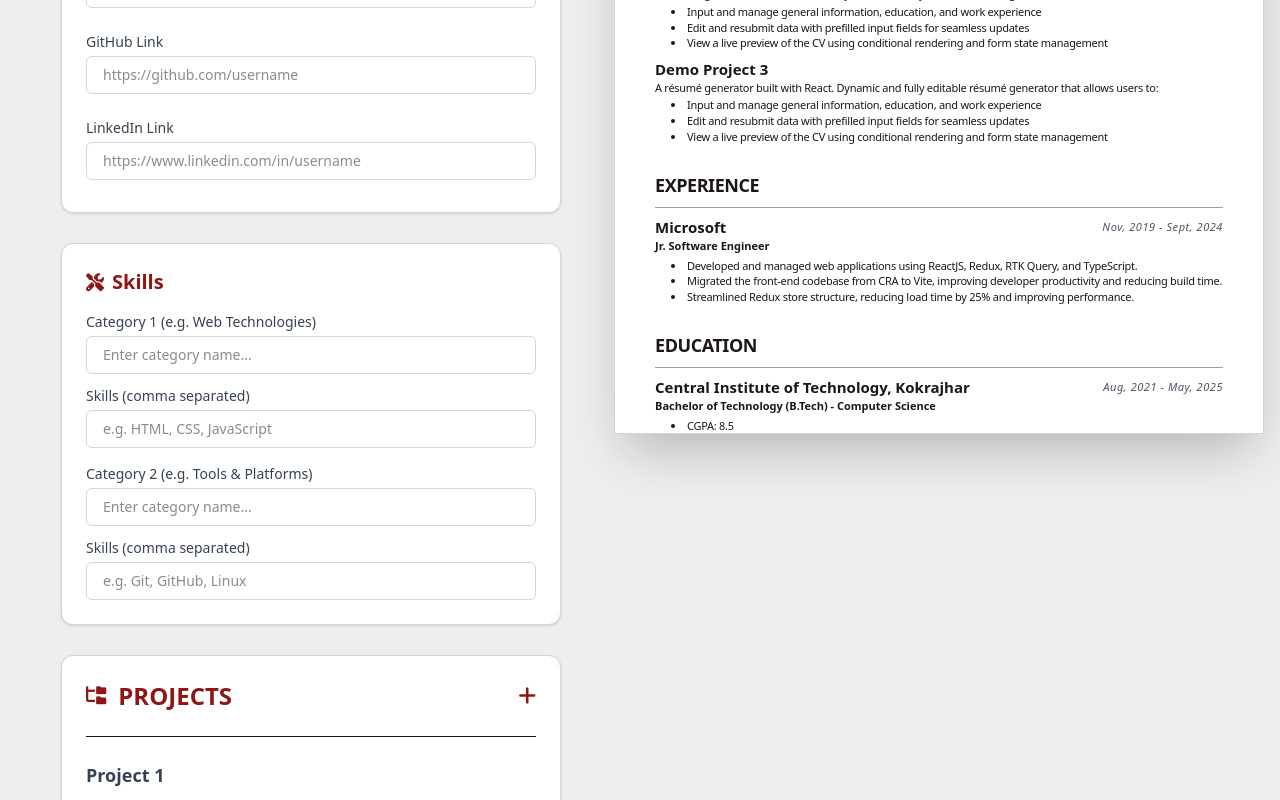
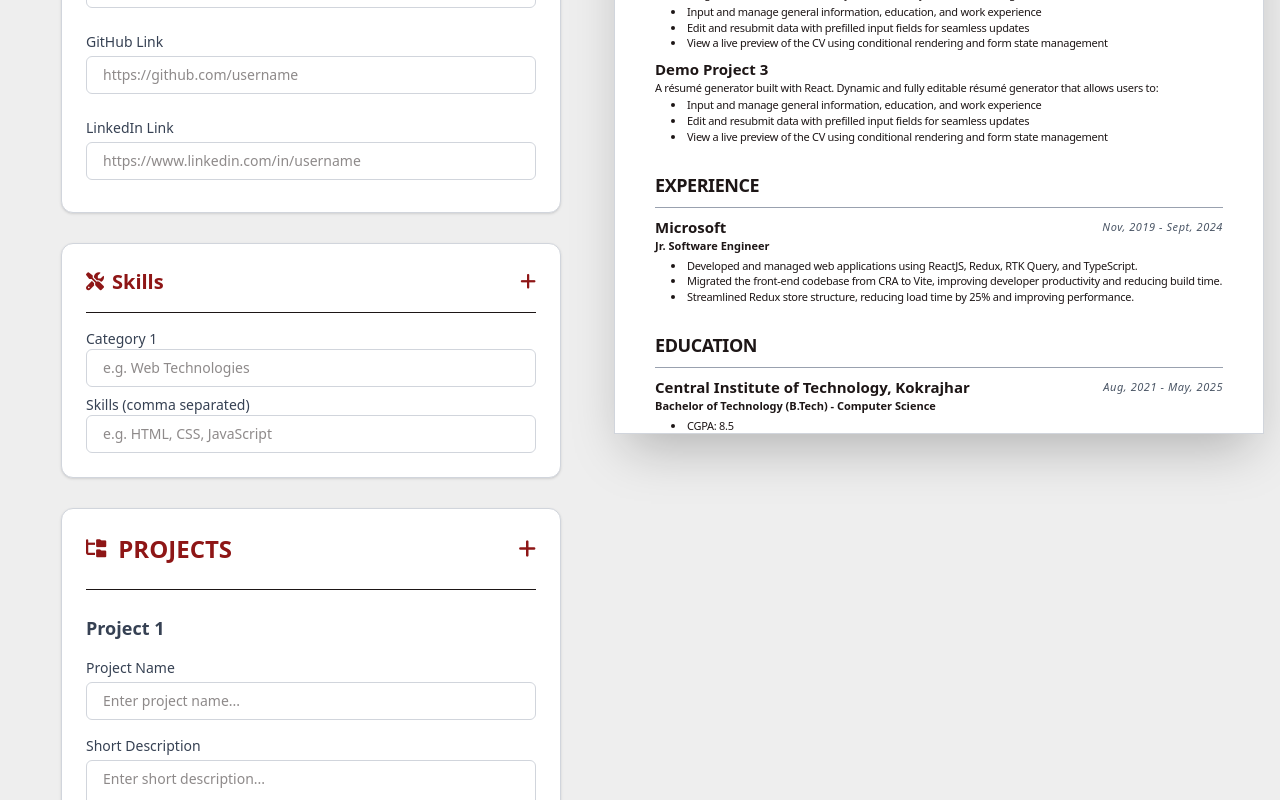
Before and after one commit to bhargablinx/resume-builder, a React (Vite) app: page / in a window 1280 px wide. Shown: the part 446-1246 px from the top of the page. Built offline with nearby package versions, Linux system fonts and the light colour scheme.

Commit message:
Improved skill section

```diff
--- a/src/components/ResumeControl.jsx
+++ b/src/components/ResumeControl.jsx
@@ -24,68 +24,83 @@ export const ResumeControl = () => {
 };
 
 function SkillSection() {
+    const [skills, setSkills] = useState([{ category: "", values: "" }]);
+
+    const handleChange = (index, field, value) => {
+        const updated = [...skills];
+        updated[index][field] = value;
+        setSkills(updated);
+    };
+
+    const addSkillCategory = () => {
+        if (skills.length < 3) {
+            setSkills([...skills, { category: "", values: "" }]);
+        }
+    };
+
     return (
         <div className="bg-white w-full max-w-[500px] p-6 rounded-xl border border-gray-300 shadow-sm space-y-4">
-            <h2 className="text-xl font-bold text-dark-red">
-                <i className="fa-solid fa-tools mr-2 text-lg" />
+            {/* Header */}
+            <div className="flex items-center justify-between">
+                <h2 className="text-xl font-bold text-dark-red flex items-center gap-2">
+                    <i className="fa-solid fa-screwdriver-wrench text-lg" />
                     Skills
                 </h2>
+                {skills.length < 3 && (
+                    <button
+                        onClick={addSkillCategory}
+                        className="text-dark-red hover:text-light-red transition"
+                        title="Add skill category"
+                    >
+                        <i className="fa-solid fa-plus text-lg" />
+                    </button>
+                )}
+            </div>
 
-            {/* Skill Category 1 */}
-            <div className="flex flex-col space-y-1">
+            {/* Skill Fields */}
+            {skills.map((skill, index) => (
+                <div key={index} className="space-y-2 border-t pt-4">
+                    {/* Category */}
+                    <div className="flex flex-col">
                         <label
-                    htmlFor="skill-category-1"
+                            htmlFor={`category-${index}`}
                             className="text-sm font-medium text-gray-700"
                         >
-                    Category 1 (e.g. Web Technologies)
+                            Category {index + 1}
                         </label>
                         <input
-                    id="skill-category-1"
+                            id={`category-${index}`}
                             type="text"
-                    placeholder="Enter category name..."
-                    className="px-4 py-2 border border-gray-300 rounded-md text-sm focus:outline-none focus:ring-2 focus:ring-dark-red focus:border-transparent"
+                            placeholder="e.g. Web Technologies"
+                            value={skill.category}
+                            onChange={(e) =>
+                                handleChange(index, "category", e.target.value)
+                            }
+                            className="px-4 py-2 border border-gray-300 rounded-md text-sm focus:outline-none focus:ring-2 focus:ring-dark-red"
                         />
+                    </div>
+
+                    {/* Values */}
+                    <div className="flex flex-col">
                         <label
-                    htmlFor="skill-values-1"
-                    className="text-sm font-medium text-gray-700 mt-2"
+                            htmlFor={`skills-${index}`}
+                            className="text-sm font-medium text-gray-700"
                         >
                             Skills (comma separated)
                         </label>
                         <input
-                    id="skill-values-1"
+                            id={`skills-${index}`}
                             type="text"
                             placeholder="e.g. HTML, CSS, JavaScript"
-                    className="px-4 py-2 border border-gray-300 rounded-md text-sm focus:outline-none focus:ring-2 focus:ring-dark-red focus:border-transparent"
+                            value={skill.values}
+                            onChange={(e) =>
+                                handleChange(index, "values", e.target.value)
+                            }
+                            className="px-4 py-2 border border-gray-300 rounded-md text-sm focus:outline-none focus:ring-2 focus:ring-dark-red"
                         />
                     </div>
-
-            {/* Skill Category 2 */}
-            <div className="flex flex-col space-y-1">
-                <label
-                    htmlFor="skill-category-2"
-                    className="text-sm font-medium text-gray-700"
-                >
-                    Category 2 (e.g. Tools & Platforms)
-                </label>
-                <input
-                    id="skill-category-2"
-                    type="text"
-                    placeholder="Enter category name..."
-                    className="px-4 py-2 border border-gray-300 rounded-md text-sm focus:outline-none focus:ring-2 focus:ring-dark-red focus:border-transparent"
-                />
-                <label
-                    htmlFor="skill-values-2"
-                    className="text-sm font-medium text-gray-700 mt-2"
-                >
-                    Skills (comma separated)
-                </label>
-                <input
-                    id="skill-values-2"
-                    type="text"
-                    placeholder="e.g. Git, GitHub, Linux"
-                    className="px-4 py-2 border border-gray-300 rounded-md text-sm focus:outline-none focus:ring-2 focus:ring-dark-red focus:border-transparent"
-                />
                 </div>
+            ))}
         </div>
     );
 }
```
Lines whose indentation alone changed are shown as unchanged.
